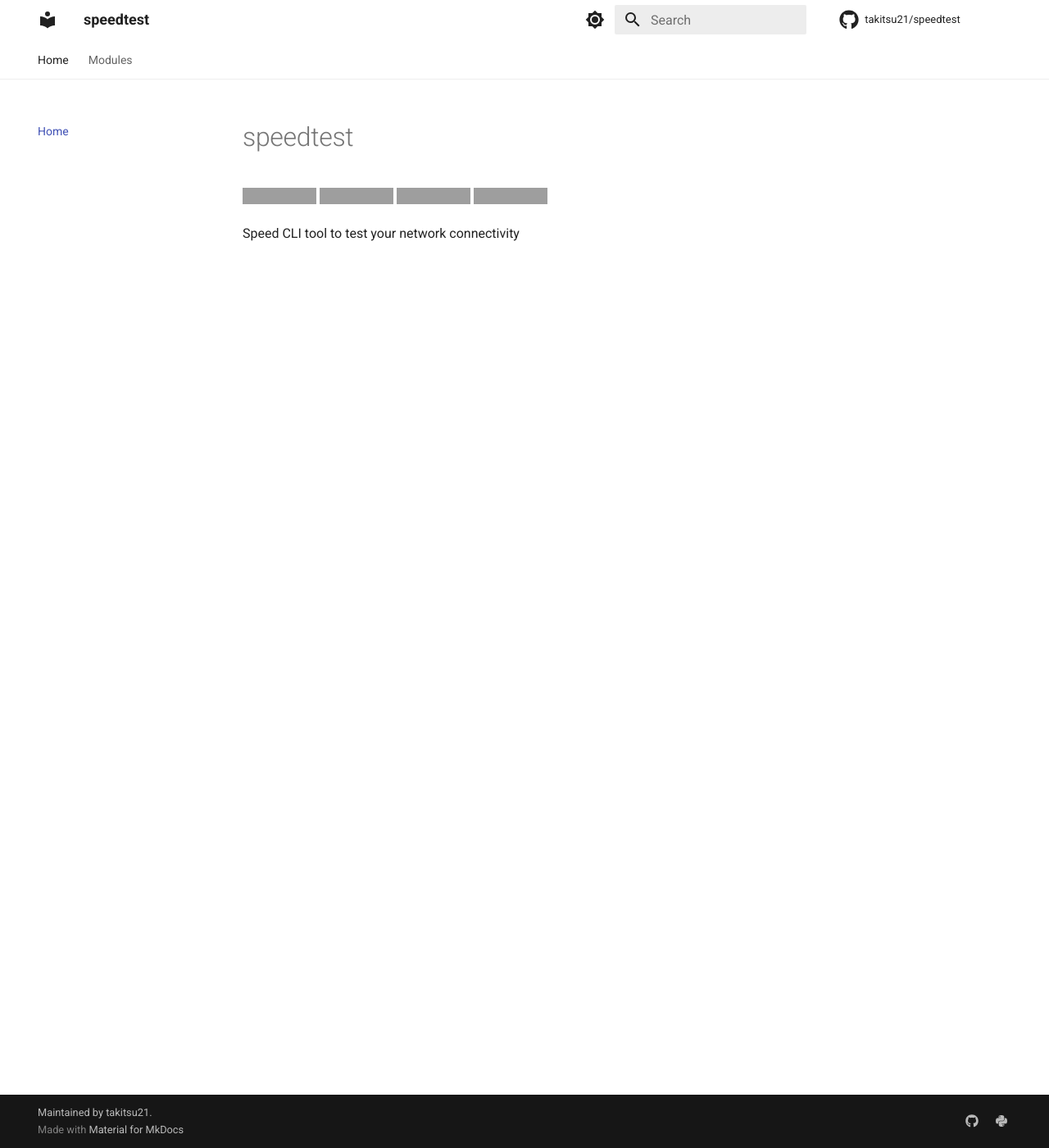
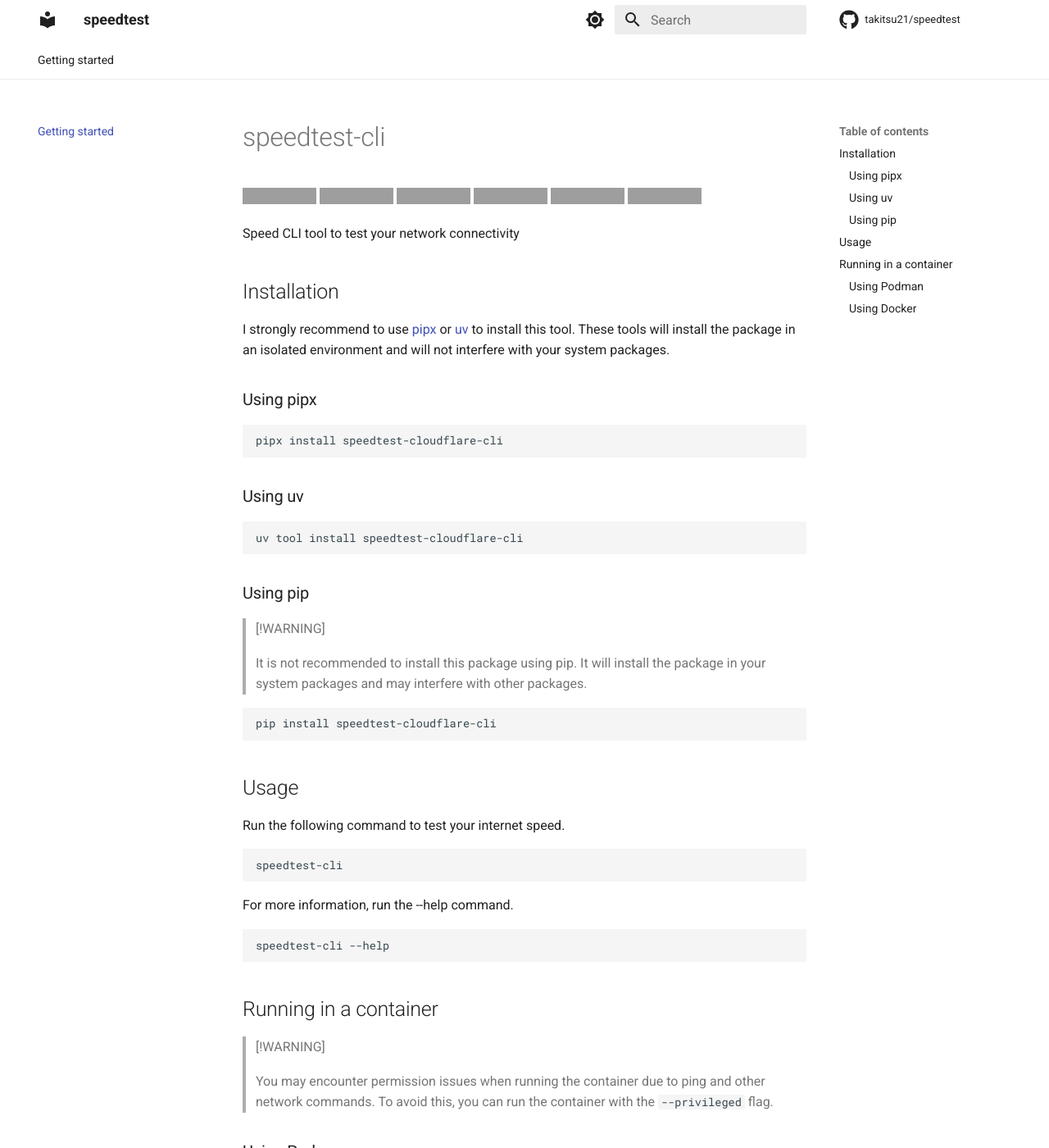
Before and after one commit to takitsu21/speedtest, an MkDocs documentation site: the page built from docs/index.md, in a window 1280 px wide and 1400 px high. Shown: the whole window at 82% size. Built offline with MkDocs 1.6.1 and Material for MkDocs 9.7.7, drawn with Linux system fonts in a browser that asks for light colours; comment, search, counter and statistics services are not loaded; some of the changed text lies outside the part shown; grey boxes are pictures that could not be loaded.

Commit message:
Fix docker image and better doc

````diff
--- a/docs/index.md
+++ b/docs/index.md
@@ -1,8 +1,66 @@
-# speedtest
+# speedtest-cli
 
+![PyPI - Python Version](https://img.shields.io/pypi/pyversions/speedtest-cli-cloudlfare)
 [![Release](https://img.shields.io/github/v/release/takitsu21/speedtest)](https://img.shields.io/github/v/release/takitsu21/speedtest)
-[![Build status](https://img.shields.io/github/actions/workflow/status/takitsu21/speedtest/main.yml?branch=main)](https://github.com/takitsu21/speedtest/actions/workflows/main.yml?query=branch%3Amain)
+[![test](https://github.com/takitsu21/speedtest/actions/workflows/test.yml/badge.svg?branch=main)](https://github.com/takitsu21/speedtest/actions/workflows/test.yml)
+[![Build status](https://img.shields.io/github/actions/workflow/status/takitsu21/speedtest/deploy.yml?branch=main)](https://github.com/takitsu21/speedtest/actions/workflows/main.yml?query=branch%3Amain)
 [![Commit activity](https://img.shields.io/github/commit-activity/m/takitsu21/speedtest)](https://img.shields.io/github/commit-activity/m/takitsu21/speedtest)
 [![License](https://img.shields.io/github/license/takitsu21/speedtest)](https://img.shields.io/github/license/takitsu21/speedtest)
 
 Speed CLI tool to test your network connectivity
+
+
+## Installation
+
+I strongly recommend to use [pipx](https://github.com/pypa/pipx/tree/main) or [uv](https://github.com/astral-sh/uv) to install this tool.
+These tools will install the package in an isolated environment and will not interfere with your system packages.
+
+### Using pipx
+```bash
+pipx install speedtest-cloudflare-cli
+```
+
+### Using uv
+```bash
+uv tool install speedtest-cloudflare-cli
+```
+
+### Using pip
+> [!WARNING]
+>
+> It is not recommended to install this package using pip. It will install the package in your system packages and may interfere with other packages.
+
+```bash
+pip install speedtest-cloudflare-cli
+```
+
+## Usage
+
+Run the following command to test your internet speed.
+
+```bash
+speedtest-cli
+```
+
+For more information, run the --help command.
+```bash
+speedtest-cli --help
+```
+
+## Running in a container
+
+> [!WARNING]
+>
+> You may encounter permission issues when running the container due to ping and other network commands. To avoid this, you can run the container with the `--privileged` flag.
+
+### Using Podman
+
+```bash
+podman run --rm -it takizz21/speedtest:latest
+```
+
+### Using Docker
+
+```bash
+docker run --rm -it takizz21/speedtest:latest
+```
--- a/mkdocs.yml
+++ b/mkdocs.yml
@@ -8,14 +8,13 @@
 copyright: Maintained by <a href="https://takitsu21.com">takitsu21</a>.
 
 nav:
-  - Home: index.md
-  - Modules: modules.md
+  - Getting started: index.md
 plugins:
   - search
   - mkdocstrings:
       handlers:
         python:
-          paths: [speedtest]
+          paths: [speedtest_cloudflare_cli]
 theme:
   name: material
   feature:
````
Also changed, not shown: README.md (+52 -4 lines), docs/modules.md (deleted, +0 -1 lines), 7 other files.
